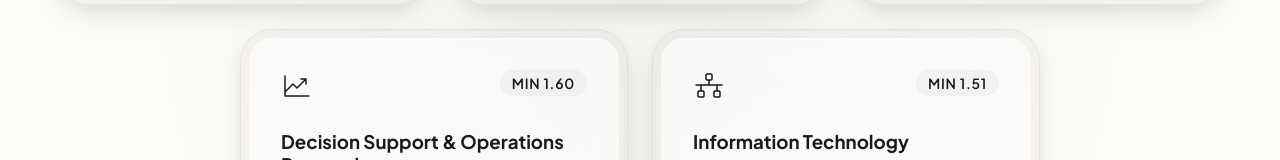
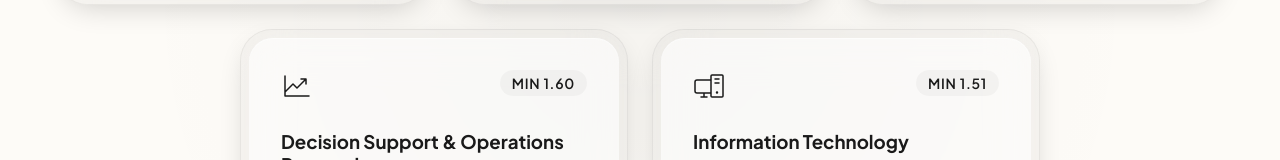
Before and after one commit to zzokm/fcai-course-explorer, a Next.js app: page / in a window 1280 px wide. Shown: the part 456-616 px from the top of the page. Built offline with nearby package versions, Linux system fonts and the light colour scheme.

Commit message:
Update IT icon to DesktopTower

```diff
--- a/src/app/majors/[id]/page.tsx
+++ b/src/app/majors/[id]/page.tsx
@@ -6,7 +6,7 @@ import { ThemeToggle } from "@/components/theme-toggle";
 import { PrerequisiteTag } from "@/components/ui/prerequisite-tag";
 import { MajorDropdown } from "@/components/ui/major-dropdown";
 import { ElectiveInfo } from "@/components/ui/elective-info";
-import { ArrowLeft, Clock, Tag, CaretDown, Cpu, Database, Brain, ChartLineUp, Network } from "@phosphor-icons/react/dist/ssr";
+import { ArrowLeft, Clock, Tag, CaretDown, Cpu, Database, Brain, ChartLineUp, DesktopTower } from "@phosphor-icons/react/dist/ssr";
 
 const majorNames: Record<string, string> = {
   Computer_Science: "Computer Science",
@@ -21,7 +21,7 @@ const majorIcons: Record<string, React.ElementType> = {
   Information_Systems: Database,
   Artificial_Intelligence: Brain,
   Decision_Support_and_Operations_Research: ChartLineUp,
-  Information_Technology: Network,
+  Information_Technology: DesktopTower,
 };
 
 export default async function MajorPage({ params }: { params: { id: string } }) {
--- a/src/components/ui/major-bento.tsx
+++ b/src/components/ui/major-bento.tsx
@@ -5,7 +5,7 @@ import { motion } from "motion/react";
 import Link from "next/link";
 import { MIN_GRADES } from "@/lib/data";
 import { Card, CardContent, CardDescription, CardHeader, CardTitle } from "./card";
-import { ArrowRight, Cpu, Database, Network, ChartLineUp, AppWindow, Brain } from "@phosphor-icons/react";
+import { ArrowRight, Cpu, Database, DesktopTower, ChartLineUp, AppWindow, Brain } from "@phosphor-icons/react";
 
 export const majors = [
   {
@@ -41,7 +41,7 @@ export const majors = [
     title: "Information Technology",
     grade: MIN_GRADES.Information_Technology,
     desc: "Master the infrastructure, networks, and systems that power the modern world.",
-    icon: <Network size={32} weight="light" />,
+    icon: <DesktopTower size={32} weight="light" />,
   },
 ];
 
```
